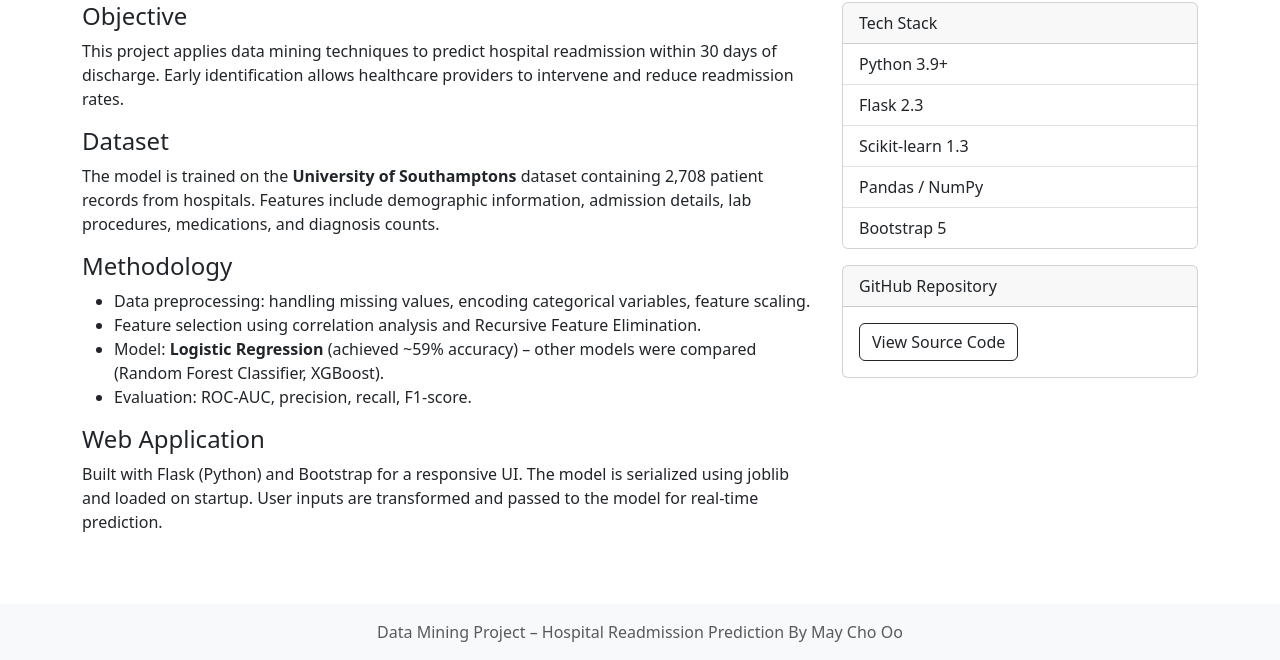
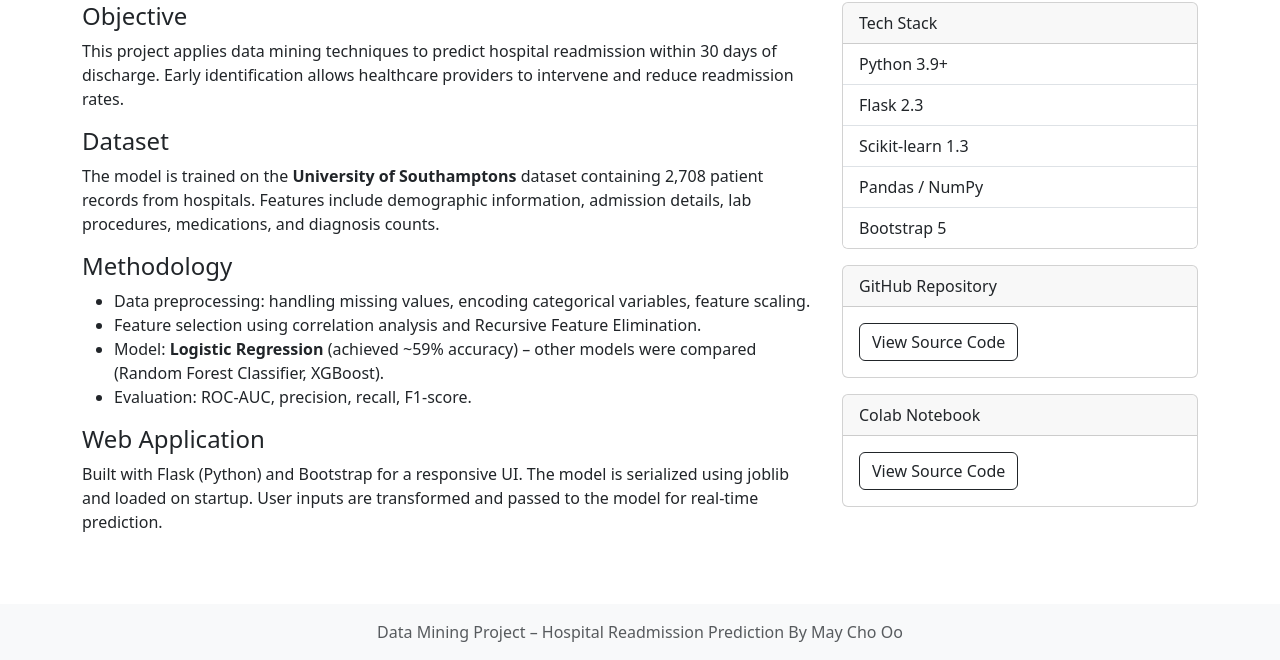
Before and after one commit to may-cho/Hospital-Readmission-Prediction, a Flask app: page /about in a window 1280 px wide. Shown: the part 140-800 px from the top of the page. Run offline with Flask 3, Linux system fonts and the light colour scheme.

Commit message:
adding colab notebook

```diff
--- a/templates/about.html
+++ b/templates/about.html
@@ -44,6 +44,12 @@
                 <a href="https://github.com/may-cho/Hospital-Readmission-Prediction" class="btn btn-outline-dark">View Source Code</a>
             </div>
         </div>
+        <div class="card mt-3">
+            <div class="card-header">Colab Notebook</div>
+            <div class="card-body">
+                <a href="https://colab.research.google.com/drive/1XMnVM5y6Z5Ul-xr7RLINACJ6tqY0gOdx#scrollTo=oo1f68YLaSAQ" class="btn btn-outline-dark">View Source Code</a>
+            </div>
+        </div>
     </div>
 </div>
 {% endblock %}
```
